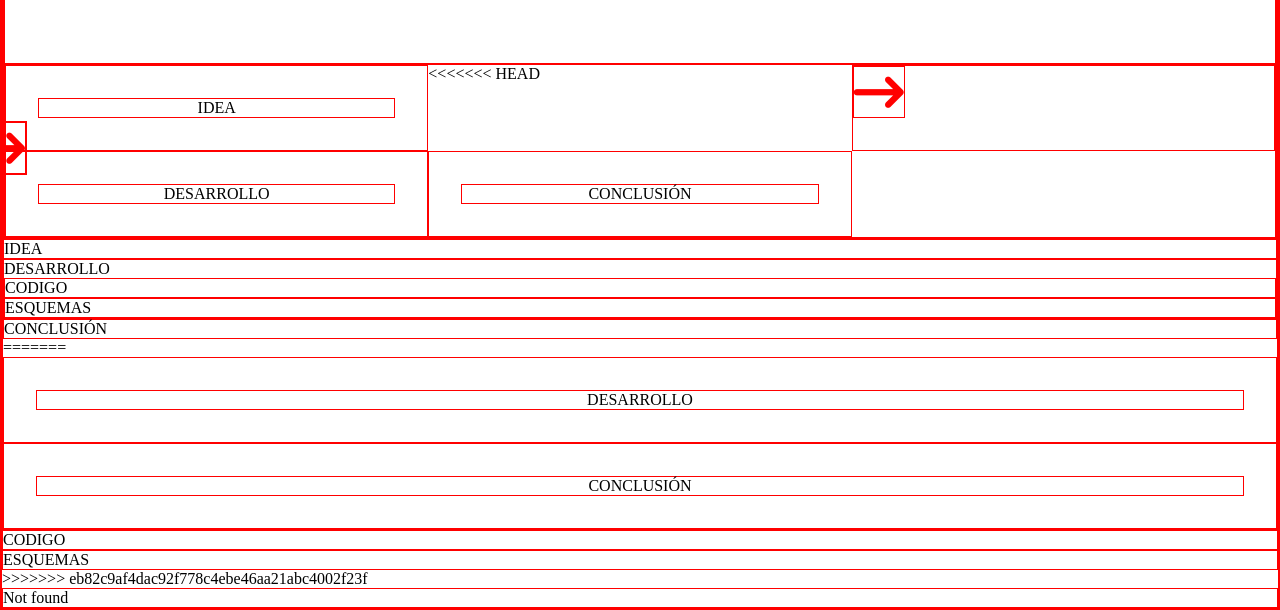
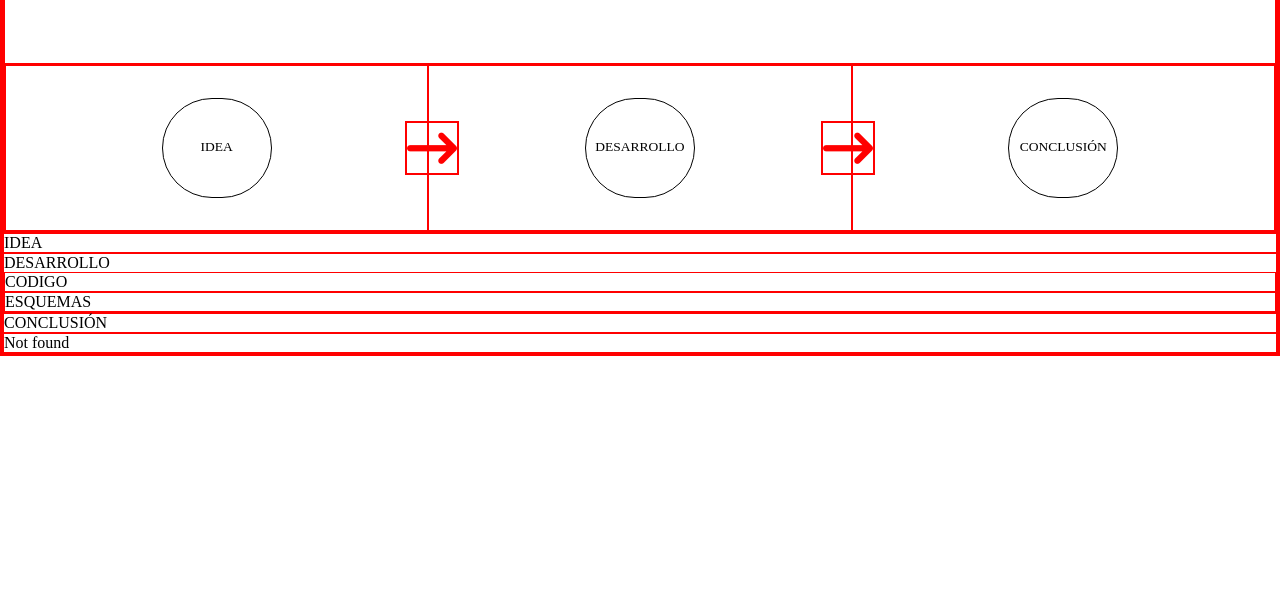
Before and after one commit to JordiManzanera/Trabajo-Sintesis, a plain HTML site: page index.html in a window 1280 px wide. Shown: the part 613-1223 px from the top of the page. After the commit the page ends 969 px from the top, so only its background shows below. Drawn offline with Linux system fonts and the light colour scheme; no server answers.

Commit message:
nuevo xd

```diff
--- a/index.html
+++ b/index.html
@@ -20,7 +20,6 @@
           <div id="titulo-pasos">PASOS DEL PROYECTO</div>
           <div id="grid">
             <div class="grid-content"><div class="circle">IDEA</div></div>
-<<<<<<< HEAD
             <div id="arrow"><i class="fa-solid fa-arrow-right-long"></i></div>
             <div class="grid-content"><div class="circle">DESARROLLO</div></div>
             <div id="arrow2"><i class="fa-solid fa-arrow-right-long"></i></div>
@@ -33,14 +32,6 @@
         <div id="esquemas">ESQUEMAS</div>
       </div>
         <div id="idea">CONCLUSIÓN</div>
-=======
-            <div class="grid-content"><div class="circle">DESARROLLO</div></div>
-            <div class="grid-content"><div class="circle">CONCLUSIÓN</div></div>
-          </div>
-        </div>
-        <div id="codigo">CODIGO</div>
-        <div id="esquemas">ESQUEMAS</div>
->>>>>>> eb82c9af4dac92f778c4ebe46aa21abc4002f23f
 
         <footer></footer>
 
--- a/style.css
+++ b/style.css
@@ -102,10 +102,9 @@ text-align: center;
 padding: 2em;
 }
 
-<<<<<<< HEAD
 #arrow{
   position: absolute;
-  right: 38em;
+  right: 25em;
   top: 3.5em;
 }
 
@@ -116,7 +115,7 @@ padding: 2em;
 
 #arrow2{
   position: absolute;
-  right: 78em;
+  right: 51em;
   top: 3.5em;
 }
 
@@ -125,27 +124,19 @@ padding: 2em;
   font-size: 50px;
 }
 
-=======
->>>>>>> eb82c9af4dac92f778c4ebe46aa21abc4002f23f
 .circle{
 
 display: inline-block;
 padding-top: 40px;
 
 height:100px;
-width:100px;
-<<<<<<< HEAD
+width:110px;
 background: white;
 border: thin solid black;
-=======
 background:white
->>>>>>> eb82c9af4dac92f778c4ebe46aa21abc4002f23f
 -moz-border-radius:50px;
 -webkit-border-radius:50px;
 border-radius:50px;
 text-align: center;
-<<<<<<< HEAD
 font-size: 13.5px;
-=======
->>>>>>> eb82c9af4dac92f778c4ebe46aa21abc4002f23f
 }
```
